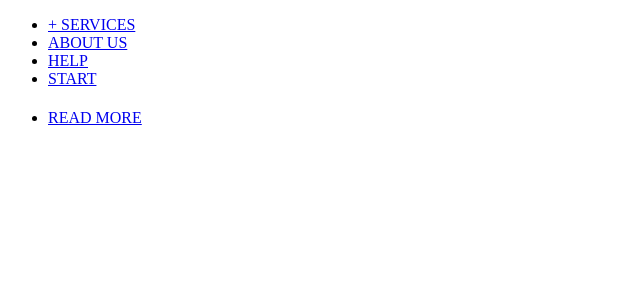
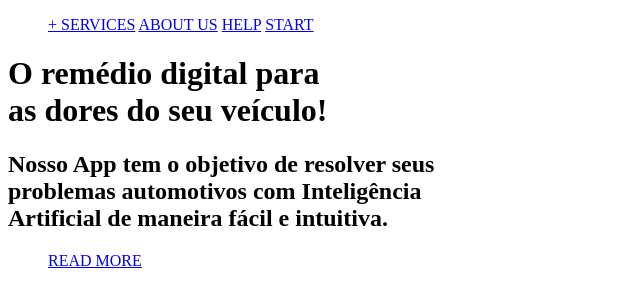
Before and after one commit to Challenge-Porto-Seguro-2024/healcar, a plain HTML site: page projeto-healcar/home.html in a window 1280 px wide. Shown: the whole page, without its empty margins (0-640 px from the left). Drawn offline with Linux system fonts and the light colour scheme.

Commit message:
Adicionado conteúdo da página home.

```diff
--- a/projeto-healcar/home.html
+++ b/projeto-healcar/home.html
@@ -8,17 +8,24 @@
 <body>
     <nav id="menu">
          <ul>
-            <li><a href="#">+ SERVICES</a></li>
-            <li><a href="#">ABOUT US</a></li>
-            <li><a href="#">HELP</a></li>
-            <li><a href="#">START</a></li>
+            <a href="./mais-servicos.html">+ SERVICES</a>
+
+            <a href="./about-us.html">ABOUT US</a>
+
+            <a href="./help.html">HELP</a>
+
+            <a href="./start.html">START</a>
         </ul>
      </nav>
-     <h1></h1>
+     <h1>O remédio digital para <br>
+        as dores do seu veículo!</h1>
+    <h2>Nosso App tem o objetivo de resolver seus <br>
+        problemas automotivos com Inteligência <br>
+        Artificial de maneira fácil e intuitiva.</h2>
      <nav>
         <nav id="menu">
             <ul>
-                <li><a href="#">READ MORE</a></li>
+                <a href="./read-more.html">READ MORE</a>
             </ul>
         </nav>
 </body>
```
Also changed, not shown: projeto-healcar/pagina-dos-integrantes.html (added), 1 other file.
